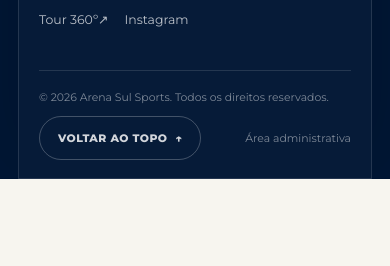
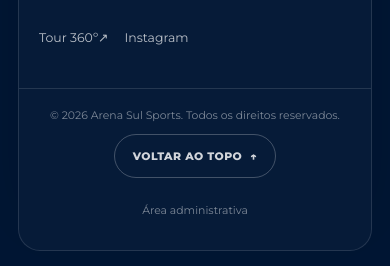
Before and after one commit to Ca472/Arena-Sul-, a Next.js app: page / in a window 390 px wide. Shown: the part 11095-11361 px from the top of the page. Before the commit the page ends 11274 px from the top, so only its background shows below. Built offline with nearby package versions, Linux system fonts and the light colour scheme; no server answers.

Commit message:
Corrige margens e responsividade do rodapé

```diff
--- a/src/app/globals.css
+++ b/src/app/globals.css
@@ -2169,7 +2169,7 @@ html[data-arena-opening="active"] .public-site .hero-sport-indicators span {
 }
 
 .public-site .footer {
-  padding-block: clamp(34px, 5vw, 64px) 0;
+  padding-block: clamp(34px, 5vw, 64px);
   background: var(--navy-deep);
   color: white;
 }
@@ -2183,13 +2183,18 @@ html[data-arena-opening="active"] .public-site .hero-sport-indicators span {
     clamp(18px, 2.25vw, 40px),
     env(safe-area-inset-right, 0px)
   );
-
-  width: calc(100% - var(--footer-shell-start) - var(--footer-shell-end));
+  --footer-content-gutter: max(
+    clamp(20px, 5vw, 64px),
+    calc((100% - 1600px) / 2)
+  );
+
+  width: auto;
   max-width: none;
   margin-inline-start: var(--footer-shell-start);
   margin-inline-end: var(--footer-shell-end);
+  overflow: hidden;
   border: 1px solid rgba(255, 255, 255, 0.12);
-  border-radius: 32px 32px 0 0;
+  border-radius: 32px;
   background: rgba(255, 255, 255, 0.025);
   box-shadow: 0 -20px 70px rgba(0, 0, 0, 0.12);
 }
@@ -2236,7 +2241,8 @@ html[data-arena-opening="active"] .public-site .hero-sport-indicators span {
   grid-template-columns: minmax(0, 1.55fr) minmax(280px, 0.75fr);
   align-items: stretch;
   gap: clamp(30px, 4vw, 58px);
-  padding: clamp(42px, 5vw, 70px);
+  padding-block: clamp(42px, 5vw, 70px);
+  padding-inline: var(--footer-content-gutter);
   border-bottom: 1px solid rgba(255, 255, 255, 0.14);
 }
 
@@ -2277,8 +2283,10 @@ html[data-arena-opening="active"] .public-site .hero-sport-indicators span {
   display: flex;
   grid-column: 2;
   grid-row: 1;
+  width: min(100%, 460px);
   min-width: 0;
   justify-content: center;
+  justify-self: center;
   flex-direction: column;
 }
 
@@ -2339,7 +2347,8 @@ html[data-arena-opening="active"] .public-site .hero-sport-indicators span {
   grid-template-columns: 190px 280px minmax(0, 1fr);
   align-items: center;
   gap: clamp(28px, 3vw, 40px);
-  padding: clamp(28px, 3.5vw, 42px) clamp(28px, 5vw, 64px);
+  padding-block: clamp(28px, 3.5vw, 42px);
+  padding-inline: var(--footer-content-gutter);
 }
 
 .public-site .footer-brand img {
@@ -2401,13 +2410,12 @@ html[data-arena-opening="active"] .public-site .hero-sport-indicators span {
 }
 
 .public-site .footer-bottom {
-  display: flex;
-  flex-wrap: wrap;
+  display: grid;
+  grid-template-columns: minmax(0, 1fr) auto minmax(0, 1fr);
   align-items: center;
-  justify-content: space-between;
   gap: 24px;
-  margin-inline: clamp(24px, 5vw, 64px);
-  padding-block: 18px;
+  margin-inline: 0;
+  padding: 18px var(--footer-content-gutter);
   border-top: 1px solid rgba(255, 255, 255, 0.12);
   color: rgba(255, 255, 255, 0.48);
   font-size: 0.68rem;
@@ -2432,7 +2440,12 @@ html[data-arena-opening="active"] .public-site .hero-sport-indicators span {
 }
 
 .public-site .footer-bottom p {
+  justify-self: start;
   margin: 0;
+}
+
+.public-site .footer-bottom > a:last-child {
+  justify-self: end;
 }
 
 .public-site .footer-bottom a:hover,
@@ -2792,10 +2805,6 @@ html[data-arena-opening="active"] .public-site .hero-sport-indicators span {
     width: max-content;
   }
 
-  .public-site .footer-grid {
-    grid-template-columns: 1fr 1fr;
-  }
-
   .public-site .footer-location {
     grid-template-columns: 1fr;
   }
@@ -2813,7 +2822,8 @@ html[data-arena-opening="active"] .public-site .hero-sport-indicators span {
   .public-site .footer-grid {
     grid-template-columns: 1fr;
     gap: 24px;
-    padding: 30px 24px;
+    padding-block: 30px;
+    padding-inline: var(--footer-content-gutter);
   }
 
   .public-site .footer-brand {
@@ -2841,6 +2851,15 @@ html[data-arena-opening="active"] .public-site .hero-sport-indicators span {
   .public-site .footer-instagram .button-instagram {
     grid-column: auto;
     grid-row: auto;
+  }
+
+  .public-site .footer-bottom {
+    grid-template-columns: minmax(0, 1fr) auto;
+    gap: 10px 16px;
+  }
+
+  .public-site .footer-bottom p {
+    grid-column: 1 / -1;
   }
 }
 
@@ -3122,11 +3141,12 @@ html[data-arena-opening="active"] .public-site .hero-sport-indicators span {
 
   .public-site .footer-location {
     gap: 32px;
-    padding: 36px 20px 42px;
+    padding-block: 36px 42px;
+    padding-inline: var(--footer-content-gutter);
   }
 
   .public-site .footer-shell {
-    border-radius: 22px 22px 0 0;
+    border-radius: 22px;
   }
 
   .public-site .footer-map-frame {
@@ -3145,7 +3165,8 @@ html[data-arena-opening="active"] .public-site .hero-sport-indicators span {
   .public-site .footer-grid {
     grid-template-columns: 1fr;
     gap: 24px;
-    padding: 28px 20px;
+    padding-block: 28px;
+    padding-inline: var(--footer-content-gutter);
   }
 
   .public-site .footer-brand {
@@ -3153,19 +3174,11 @@ html[data-arena-opening="active"] .public-site .hero-sport-indicators span {
   }
 
   .public-site .footer-bottom {
-    align-items: center;
-    flex-direction: row;
-    justify-content: space-between;
-    gap: 10px 16px;
-    margin-inline: 20px;
-  }
-
-  .public-site .footer-bottom p {
-    flex: 1 0 100%;
+    padding-inline: var(--footer-content-gutter);
   }
 
   .public-site .footer {
-    padding-bottom: env(safe-area-inset-bottom, 0px);
+    padding-block: 18px max(18px, env(safe-area-inset-bottom, 0px));
   }
 }
 
@@ -3316,7 +3329,20 @@ html[data-arena-opening="active"] .public-site .hero-sport-indicators span {
   }
 
   .public-site .footer {
-    padding-top: 0;
+    padding-top: 18px;
+  }
+
+  .public-site .footer-bottom {
+    grid-template-columns: 1fr;
+    justify-items: center;
+    text-align: center;
+  }
+
+  .public-site .footer-bottom p,
+  .public-site .footer-bottom .footer-top-link,
+  .public-site .footer-bottom > a:last-child {
+    grid-column: 1;
+    justify-self: center;
   }
 }
 
--- a/src/components/instagram-showcase.module.css
+++ b/src/components/instagram-showcase.module.css
@@ -23,6 +23,10 @@
 .storyColumn,
 .reelsColumn {
   padding: clamp(18px, 2.5vw, 28px);
+}
+
+.storyColumn {
+  container-type: inline-size;
 }
 
 .panelHeading {
@@ -246,6 +250,7 @@
   display: grid;
   width: 44px;
   height: 44px;
+  flex: 0 0 44px;
   padding: 0;
   border: 0;
   place-items: center;
@@ -266,6 +271,13 @@
 .storyControls button[aria-current="true"] span {
   width: 34px;
   background: var(--orange);
+}
+
+@container (max-width: 420px) {
+  .storyControls {
+    display: grid;
+    grid-template-columns: repeat(4, 44px);
+  }
 }
 
 .reelRail {
```
